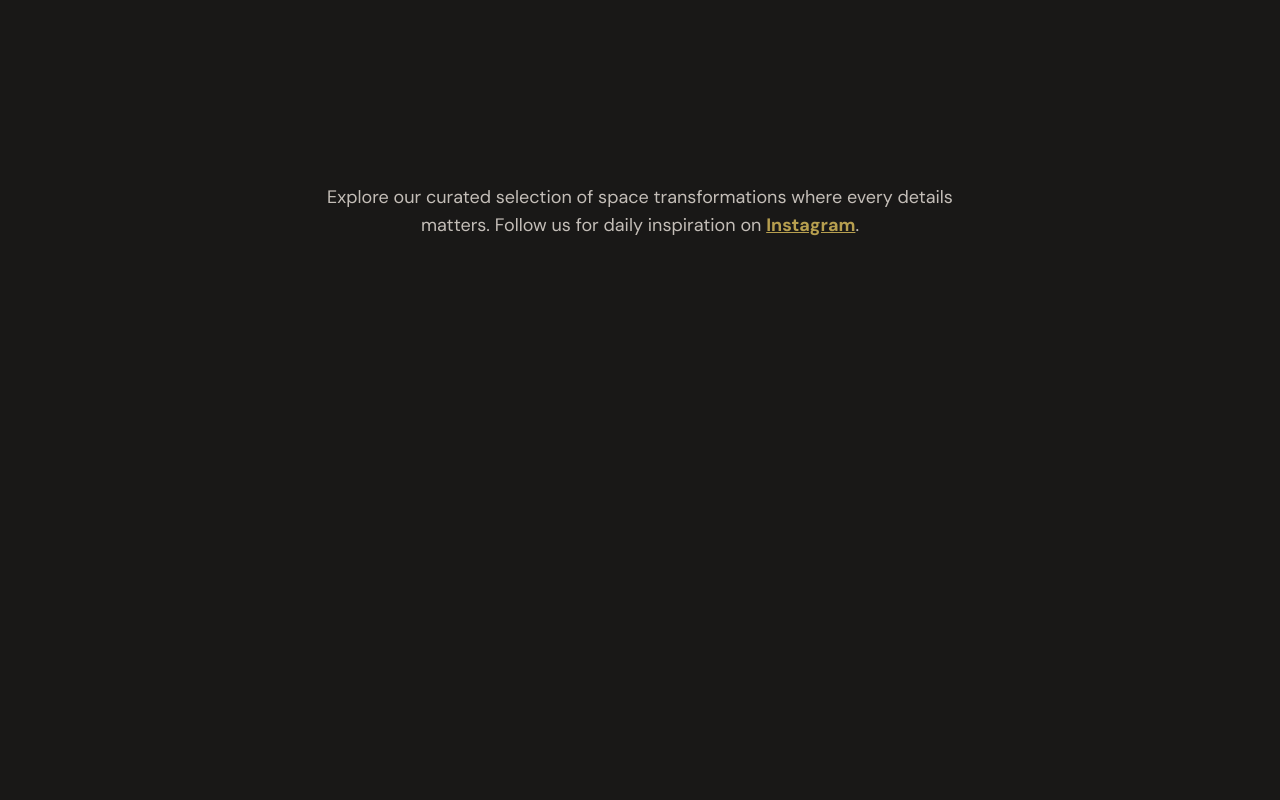
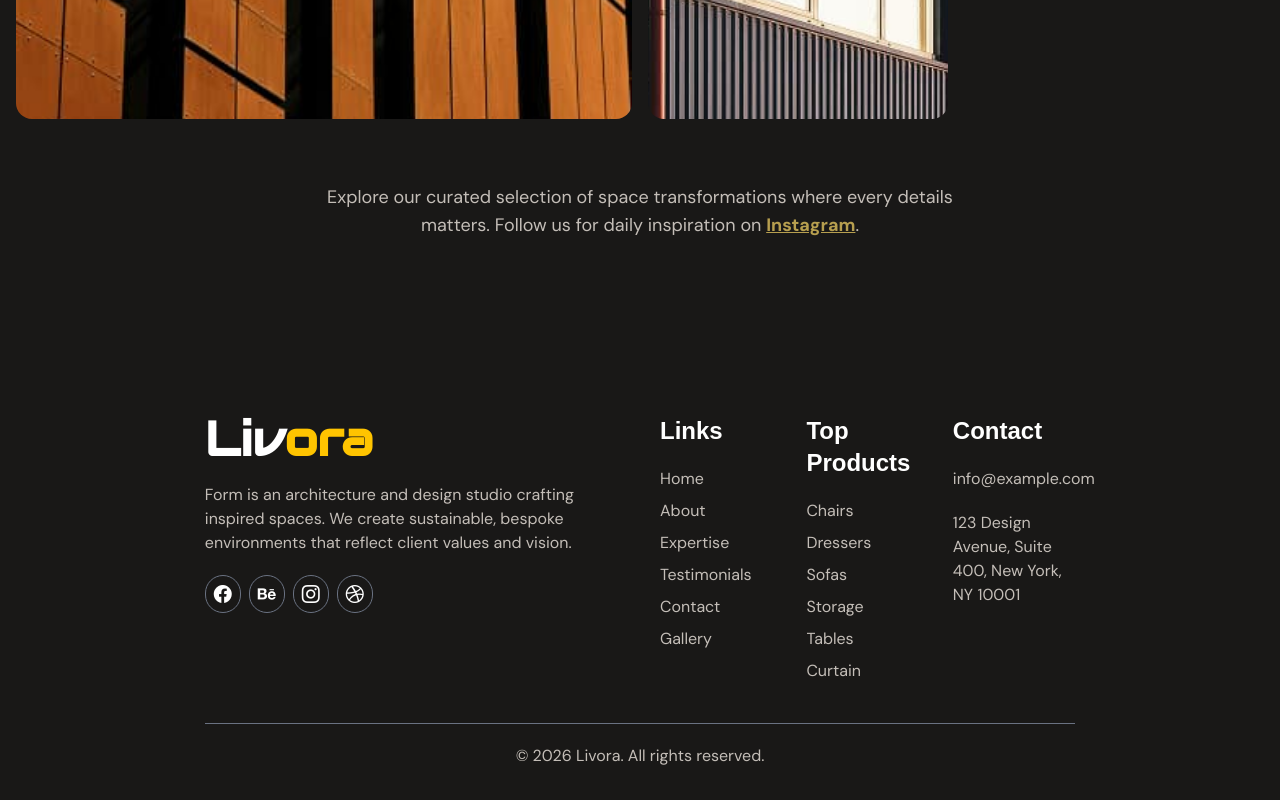
Before and after one commit to Jisap/next16---Interior-Designer, a Next.js app: page /Pages/Gallery in a window 1280 px wide. Shown: the part 947-1747 px from the top of the page. Before the commit the page ends 1282 px from the top, so only its background shows below. Built offline with nearby package versions, Linux system fonts and the light colour scheme; a web font is replaced by a local one.

Commit message:
implement footer section

```diff
--- a/app/Components/Footer/Footer.tsx
+++ b/app/Components/Footer/Footer.tsx
@@ -1,8 +1,96 @@
-import React from 'react'
+"use client"
+
+import Link from "next/link"
+
 
 const Footer = () => {
+  const handleScroll = (e: React.MouseEvent<HTMLAnchorElement, MouseEvent>, href: string) => {
+    e.preventDefault();
+    const targetId = href.replace(/.*\#/, "");
+    const elem = document.getElementById(targetId);
+    elem?.scrollIntoView({ behavior: "smooth" });
+    window.history.pushState(null, "", href);
+  };
+
   return (
-    <div>Footer</div>
+    <>
+      <div className="px-[8%] lg:px-[16%] py-20 pb-8">
+        <div className="flex flex-col lg:flex-row justify-between gap-10">
+          <div className="w-full lg:w-1/2">
+            <Link href="/" className={`text-4xl lg:text-5xl font-bold Audiowide text-white`}>
+              Liv<span className="text-prim-dark">ora</span>
+            </Link>
+
+            <p className="text-text-light DmSans my-5">
+              Form is an architecture and design studio crafting inspired spaces. We create sustainable, bespoke environments that reflect client values and vision.
+            </p>
+
+            <div className="flex gap-2">
+              <i className="bi bi-facebook border border-gray-500 rounded-full px-2 py-1 text-lg transition-all duration-300 text-white hover:-translate-y-1 cursor-pointer"></i>
+              <i className="bi bi-behance border border-gray-500 rounded-full px-2 py-1 text-lg transition-all duration-300 text-white hover:-translate-y-1 cursor-pointer"></i>
+              <i className="bi bi-instagram border border-gray-500 rounded-full px-2 py-1 text-lg transition-all duration-300 text-white hover:-translate-y-1 cursor-pointer"></i>
+              <i className="bi bi-dribbble border border-gray-500 rounded-full px-2 py-1 text-lg transition-all duration-300 text-white hover:-translate-y-1 cursor-pointer"></i>
+            </div>
+          </div>
+
+          <div className="w-full lg:w-1/2">
+            <div className="grid grid-cols-1 md:grid-cols-2 lg:grid-cols-3 gap-6">
+              <div className="">
+                <h3 className="text-white font-bold Rethink text-2xl mb-5">
+                  Links
+                </h3>
+
+                <div className="flex flex-col space-y-2">
+                  <Link href="#home" onClick={(e) => handleScroll(e, "#home")} className="text-text-light DmSans transition-all duration-300 hover:text-white hover:ml-2">Home</Link>
+                  <Link href="#about" onClick={(e) => handleScroll(e, "#about")} className="text-text-light DmSans transition-all duration-300 hover:text-white hover:ml-2">About</Link>
+                  <Link href="#expertise" onClick={(e) => handleScroll(e, "#expertise")} className="text-text-light DmSans transition-all duration-300 hover:text-white hover:ml-2">Expertise</Link>
+                  <Link href="#testimonials" onClick={(e) => handleScroll(e, "#testimonials")} className="text-text-light DmSans transition-all duration-300 hover:text-white hover:ml-2">Testimonials</Link>
+                  <Link href="#contact" onClick={(e) => handleScroll(e, "#contact")} className="text-text-light DmSans transition-all duration-300 hover:text-white hover:ml-2">Contact</Link>
+                  <Link href="#gallery" onClick={(e) => handleScroll(e, "#gallery")} className="text-text-light DmSans transition-all duration-300 hover:text-white hover:ml-2">Gallery</Link>
+                </div>
+              </div>
+
+              <div className="">
+                <h3 className="text-white font-bold Rethink text-2xl mb-5">
+                  Top Products
+                </h3>
+
+                <div className="flex flex-col space-y-2">
+                  <Link href="#" className="text-text-light DmSans transition-all duration-300 hover:text-white hover:ml-2">Chairs</Link>
+                  <Link href="#" className="text-text-light DmSans transition-all duration-300 hover:text-white hover:ml-2">Dressers</Link>
+                  <Link href="#" className="text-text-light DmSans transition-all duration-300 hover:text-white hover:ml-2">Sofas</Link>
+                  <Link href="#" className="text-text-light DmSans transition-all duration-300 hover:text-white hover:ml-2">Storage</Link>
+                  <Link href="#" className="text-text-light DmSans transition-all duration-300 hover:text-white hover:ml-2">Tables</Link>
+                  <Link href="#" className="text-text-light DmSans transition-all duration-300 hover:text-white hover:ml-2">Curtain</Link>
+                </div>
+              </div>
+
+              <div className="">
+                <h3 className="text-white font-bold Rethink text-2xl mb-5">
+                  Contact
+                </h3>
+
+                <div className="flex flex-col">
+                  <Link href="" className="text-text-light DmSans transition-all duration-300 hover:text-white hover:ml-2">
+                    info@example.com
+                  </Link>
+                  <p className="text-text-light mt-5 DmSans">
+                    123 Design Avenue, Suite 400, New York, NY 10001
+                  </p>
+
+                </div>
+              </div>
+            </div>
+          </div>
+        </div>
+
+        <div className="border-t text-center border-gray-500 mt-10">
+          <p className="text-text-light mt-5 DmSans">
+            © 2026 Livora. All rights reserved.
+          </p>
+        </div>
+      </div>
+    </>
   )
 }
 
--- a/app/Components/Navbar/Navbar.tsx
+++ b/app/Components/Navbar/Navbar.tsx
@@ -12,12 +12,12 @@ type NavLink = {
 };
 
 const navLinks: NavLink[] = [
-  { label: "Home", href: "/" },
-  { label: "About", href: "/about" },
-  { label: "Expertise", href: "/expertise" },
-  { label: "Testimonials", href: "/testimonials" },
-  { label: "Faqs", href: "/faqs" },
-  { label: "Contact", href: "/contact" },
+  { label: "Home", href: "#home" },
+  { label: "About", href: "#about" },
+  { label: "Expertise", href: "#expertise" },
+  { label: "Testimonials", href: "#testimonials" },
+  { label: "Faqs", href: "#faqs" },
+  { label: "Contact", href: "#contact" },
 ];
 
 
@@ -25,6 +25,15 @@ const Navbar = () => {
 
   const [mobileMenuOpen, setMobileMenuOpen] = useState(false);
   const [isFixed, setIsFixed] = useState(false);
+
+  const handleScroll = (e: React.MouseEvent<HTMLAnchorElement, MouseEvent>, href: string) => {
+    e.preventDefault();
+    const targetId = href.replace(/.*\#/, "");
+    const elem = document.getElementById(targetId);
+    elem?.scrollIntoView({ behavior: "smooth" });
+    window.history.pushState(null, "", href);
+    setMobileMenuOpen(false);
+  };
 
   useEffect(() => {
     const handleScroll = () => {
@@ -116,6 +125,7 @@ const Navbar = () => {
             <Link
               key={link.href}
               href={link.href}
+              onClick={(e) => handleScroll(e, link.href)}
               className={`Rethink text-gray-200 hover:text-prim-dark transition-all duration-500
                 ${isFixed ? "text-sm lg:text-base xl:text-lg" : "text-base lg:text-lg"}
               `}
@@ -144,7 +154,7 @@ const Navbar = () => {
             </span>
           </Link>
 
-          <Link href="#contact" className={`Rethink font-semibold bg-white text-black hover:bg-prim-dark hover:text-white rounded-full transition-all duration-300 cursor-pointer
+          <Link href="#contact" onClick={(e) => handleScroll(e, "#contact")} className={`Rethink font-semibold bg-white text-black hover:bg-prim-dark hover:text-white rounded-full transition-all duration-300 cursor-pointer
             ${isFixed ? "px-3 py-1.5 text-sm lg:px-4 lg:py-2 lg:text-base" : "px-4 py-2 text-base"}
           `}>
             Get in Touch
@@ -183,7 +193,7 @@ const Navbar = () => {
                   <Link
                     href={link.href}
                     className="text-4xl font-bold Rethink text-gray-100 hover:text-prim-dark transition-colors"
-                    onClick={() => setMobileMenuOpen(false)}
+                    onClick={(e) => handleScroll(e, link.href)}
                   >
                     <span className="text-prim-dark/50 mr-4 text-2xl font-mono">0{index + 1}</span>
                     {link.label}
--- a/app/Pages/Gallery/page.tsx
+++ b/app/Pages/Gallery/page.tsx
@@ -48,7 +48,7 @@ const itemVariants = {
 
 const Gallery = () => {
   return (
-    <section className="py-24 bg-body overflow-hidden">
+    <section className="py-24 bg-body overflow-hidden" id="gallery">
       <div className="container mx-auto px-4">
         <motion.div
           initial={{ opacity: 0, y: -20 }}
@@ -78,8 +78,7 @@ const Gallery = () => {
               key={index}
               variants={itemVariants}
               whileHover="hover"
-              initial="hidden"
-              className={`relative group overflow-hidden rounded-2xl cursor-pointer ${image.className}`}
+              className={`relative group overflow-hidden rounded-2xl cursor-pointer h-[350px] md:h-full ${image.className}`}
             >
               <Image
                 src={image.src}
@@ -89,23 +88,19 @@ const Gallery = () => {
                 sizes="(max-width: 768px) 100vw, (max-width: 1200px) 50vw, 33vw"
               />
               <motion.div
-                variants={{
-                  hidden: { opacity: 0 },
-                  hover: { opacity: 1 }
-                }}
+                initial={{ opacity: 0 }}
+                whileHover={{ opacity: 1 }}
                 transition={{ duration: 0.3 }}
-                className="absolute inset-0 bg-black/50 z-10 flex items-center justify-center p-6"
+                className="absolute inset-0 bg-black/60 z-10 flex items-center justify-center p-6"
               >
                 <motion.div
-                  variants={{
-                    hidden: { opacity: 0, y: 20 },
-                    hover: { opacity: 1, y: 0 }
-                  }}
+                  initial={{ opacity: 0, y: 20 }}
+                  whileHover={{ opacity: 1, y: 0 }}
                   transition={{ duration: 0.4, ease: "easeOut" }}
                   className="text-center"
                 >
-                  <p className="text-white font-bold text-xl Rethink mb-2">{image.alt}</p>
-                  <span className="text-prim text-sm Audiowide tracking-widest">View Project</span>
+                  <p className="text-white font-bold text-2xl Rethink mb-2">{image.alt}</p>
+                  <span className="text-prim text-sm Audiowide tracking-[0.2em] font-medium">View Project</span>
                 </motion.div>
               </motion.div>
             </motion.div>
--- a/app/Pages/Our-Expertise/page.tsx
+++ b/app/Pages/Our-Expertise/page.tsx
@@ -160,7 +160,7 @@ const Expertise = () => {
     <section
       ref={containerRef}
       className='px-[8%] lg:px-[16%] py-32 relative overflow-hidden'
-      id="Expertise"
+      id="expertise"
     >
       {/* Background decoration elements */}
       <div className="absolute top-0 left-1/4 w-px h-full bg-linear-to-b from-transparent via-white/5 to-transparent pointer-events-none" />
--- a/app/layout.tsx
+++ b/app/layout.tsx
@@ -2,6 +2,7 @@ import type { Metadata } from "next";
 import { Audiowide, DM_Sans, Rethink_Sans } from "next/font/google";
 import "./globals.css";
 import Navbar from "./Components/Navbar/Navbar";
+import Footer from "./Components/Footer/Footer";
 
 const rethink = Rethink_Sans({
   variable: "--font-rethink",
@@ -36,6 +37,7 @@ export default function RootLayout({
       >
         <Navbar />
         {children}
+        <Footer />
       </body>
     </html>
   );
```
